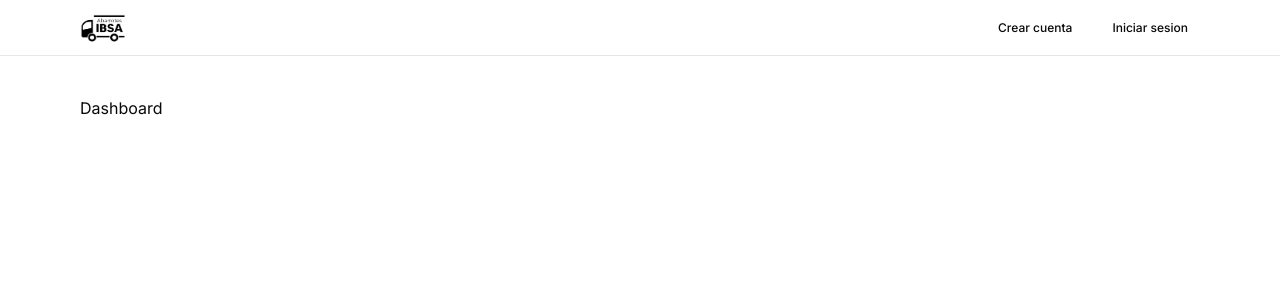
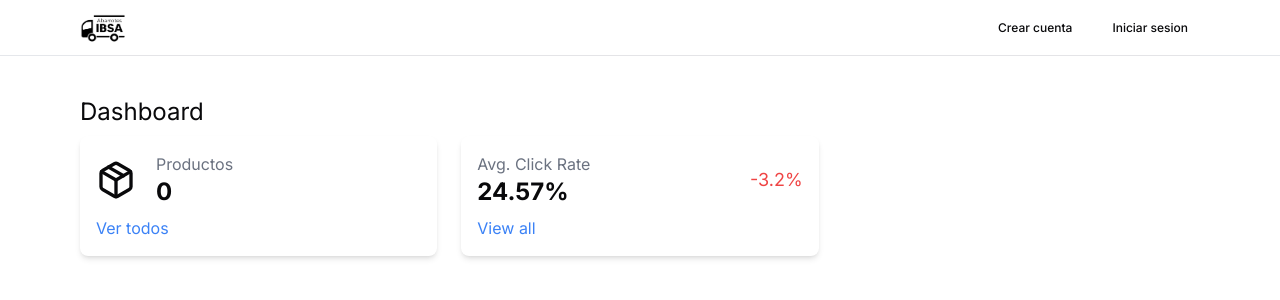
Before and after one commit to omarmorales/ibsa, a Next.js app: page /dashboard in a window 1280 px wide. Shown: the top 300 px of the page. Built offline with nearby package versions, Linux system fonts and the light colour scheme; no server answers; the database is empty.

Commit message:
getting total products in dashboard

```diff
--- a/src/app/dashboard/page.tsx
+++ b/src/app/dashboard/page.tsx
@@ -1,13 +1,54 @@
-"use client";
-// FIXME: Move the products functionality to a separate file
 // TODO: Create a responsive sidenav here in the dashboard so the user can move between pages
 // TODO: User and Admin functionalities
 import MaxWidthWrapper from "@/components/MaxWidthWrapper";
+import { Package } from "lucide-react";
+import Link from "next/link";
+import prisma from "@/lib/connect";
+import { Metadata } from "next";
 
-const Page = () => {
+export async function getServerSideData() {
+  const totalProducts = await prisma.product.count();
+  return { totalProducts };
+}
+
+const Page = async () => {
+  const { totalProducts } = await getServerSideData();
+
   return (
     <MaxWidthWrapper className="pb-24 pt-10 sm:pb-32 lg:pt-10 xl:pt-10 lg:pb-52">
-      <h1>Dashboard</h1>
+      <h1 className="text-2xl mb-2">Dashboard</h1>
+
+      <div className="grid grid-cols-1 md:grid-cols-2 lg:grid-cols-3 gap-6">
+        <div className="bg-white p-4 rounded-lg shadow-md">
+          <div className="flex justify-between items-center">
+            <div className="flex items-center gap-x-5">
+              <Package className="h-10 w-10 shrink-0" />
+              <div>
+                <h3 className="text-gray-500">Productos</h3>
+                <div className="text-2xl font-bold">{totalProducts}</div>
+              </div>
+            </div>
+          </div>
+          <div className="mt-2">
+            <Link href="/dashboard/products" className="text-blue-500">
+              Ver todos
+            </Link>
+          </div>
+        </div>
+
+        <div className="bg-white p-4 rounded-lg shadow-md">
+          <div className="flex justify-between items-center">
+            <div>
+              <div className="text-gray-500">Avg. Click Rate</div>
+              <div className="text-2xl font-bold">24.57%</div>
+            </div>
+            <div className="text-red-500 text-lg">-3.2%</div>
+          </div>
+          <div className="mt-2 text-blue-500">
+            <Link href="/dashboard/click-rate">View all</Link>
+          </div>
+        </div>
+      </div>
     </MaxWidthWrapper>
   );
 };
--- a/src/app/dashboard/products/page.tsx
+++ b/src/app/dashboard/products/page.tsx
@@ -84,7 +84,7 @@ const Products: React.FC = () => {
   const [products, setProducts] = useState<Product[]>([]);
   const [metadata, setMetadata] = useState<any>(null);
   const limit = 10;
-  const { toast } = useToast();
+  const { toast }: { toast: any } = useToast();
   const [open, setOpen] = useState(false)
 
   const allProducts = async () => {
```
